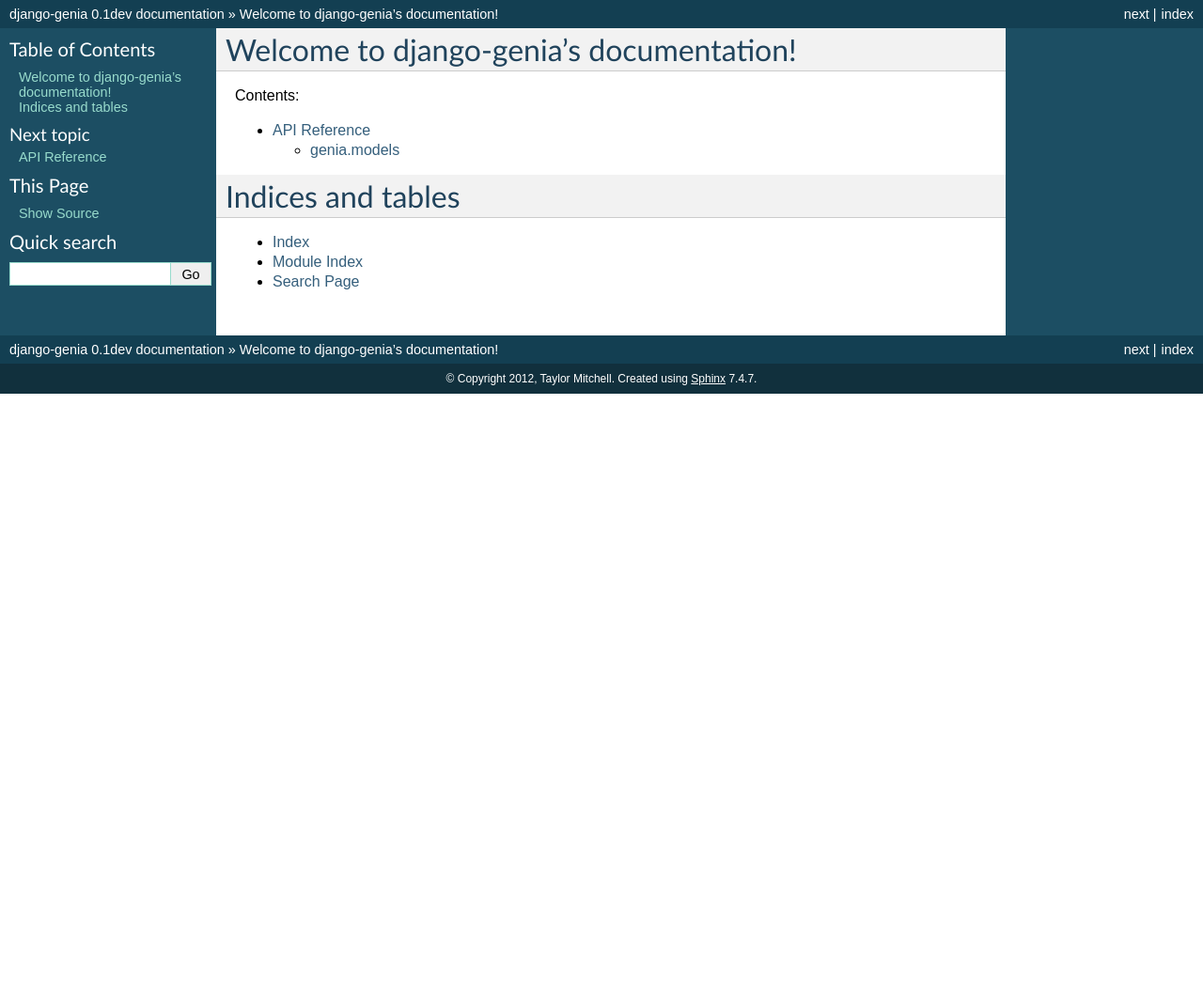
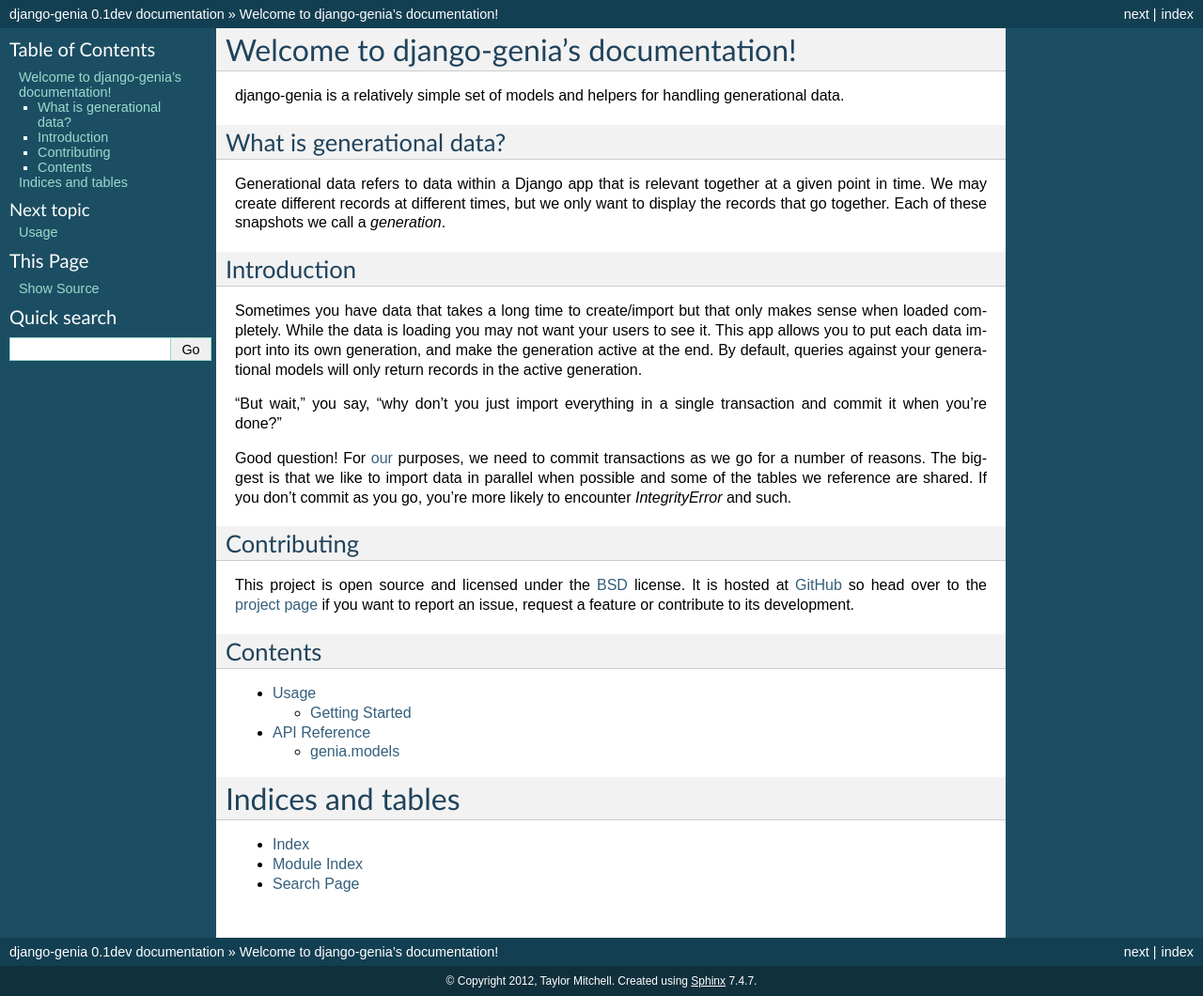
Before and after one commit to tmitchell/django-genia, a Sphinx documentation site: the page built from docs/index.rst, in a window 1280 px wide. Shown: the whole page at 94% size. Built offline with Sphinx 7.4.7, drawn with Linux system fonts in a browser that asks for light colours; before the commit the page ends 900 px from its top, so only the background shows below that.

Commit message:
Add a bunch of documentation

```diff
--- a/docs/api.rst
+++ b/docs/api.rst
@@ -1,8 +1,9 @@
+=============
 API Reference
 =============
 
 genia.models
-------------
+============
 
 .. automodule:: genia.models
    :members:
--- a/docs/index.rst
+++ b/docs/index.rst
@@ -6,11 +6,43 @@
 Welcome to django-genia's documentation!
 ========================================
 
-Contents:
+django-genia is a relatively simple set of models and helpers for handling generational data.
+
+What is generational data?
+--------------------------
+
+Generational data refers to data within a Django app that is relevant together at a given point in time.  We may create
+different records at different times, but we only want to display the records that go together.  Each of these snapshots
+we call a `generation`.
+
+Introduction
+------------
+
+Sometimes you have data that takes a long time to create/import but that only makes sense when loaded completely.  While
+the data is loading you may not want your users to see it.  This app allows you to put each data import into its own
+generation, and make the generation active at the end.  By default, queries against your generational models will only
+return records in the active generation.
+
+"But wait," you say, "why don't you just import everything in a single transaction and commit it when you're done?"
+
+Good question!  For `our <http://exoanalytic.com>`_ purposes, we need to commit transactions as we go for a number
+of reasons.  The biggest is that we like to import data in parallel when possible and some of the tables we
+reference are shared.  If you don't commit as you go, you're more likely to encounter `IntegrityError` and such.
+
+Contributing
+------------
+
+This project is open source and licensed under the `BSD <http://opensource.org/licenses/BSD-3-Clause>`_ license.
+It is hosted at `GitHub <http://github.com>`_ so head over to the `project page <https://github.com/tmitchell/django-genia>`_
+if you want to report an issue, request a feature or contribute to its development.
+
+Contents
+--------
 
 .. toctree::
    :maxdepth: 2
 
+   usage
    api
 
 Indices and tables
```
Also changed, not shown: docs/usage.rst (added, +81 -0 lines).
